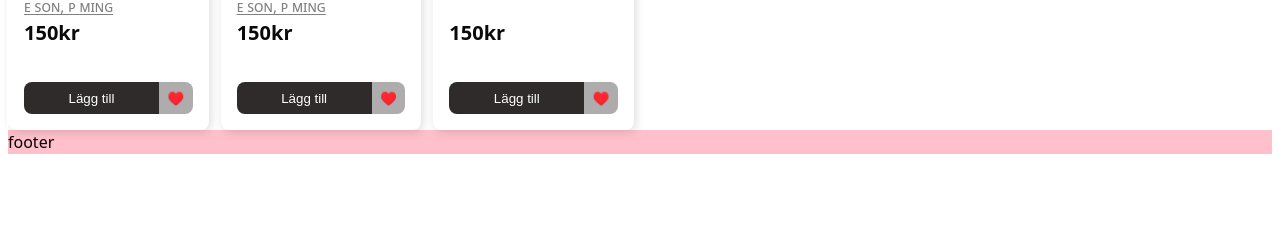
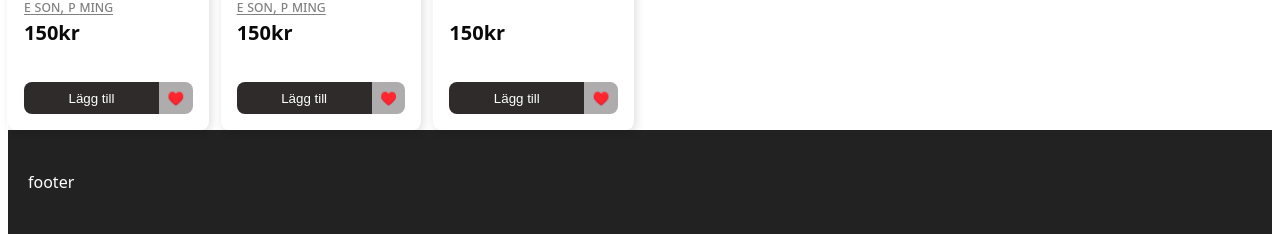
Before and after one commit to Edchy/webshop, a website built with Vite: page index.html in a window 1280 px wide. Shown: the part 673-907 px from the top of the page. Before the commit the page ends 827 px from the top, so only its background shows below. Built offline with nearby package versions, Linux system fonts and the light colour scheme.

Commit message:
länkat footer.css i main.css

```diff
--- a/src/styles/main.css
+++ b/src/styles/main.css
@@ -1,3 +1,4 @@
 @import "./variables.css";
 @import "./global.css";
 @import "./products.css";
+@import "./footer.css";
```
